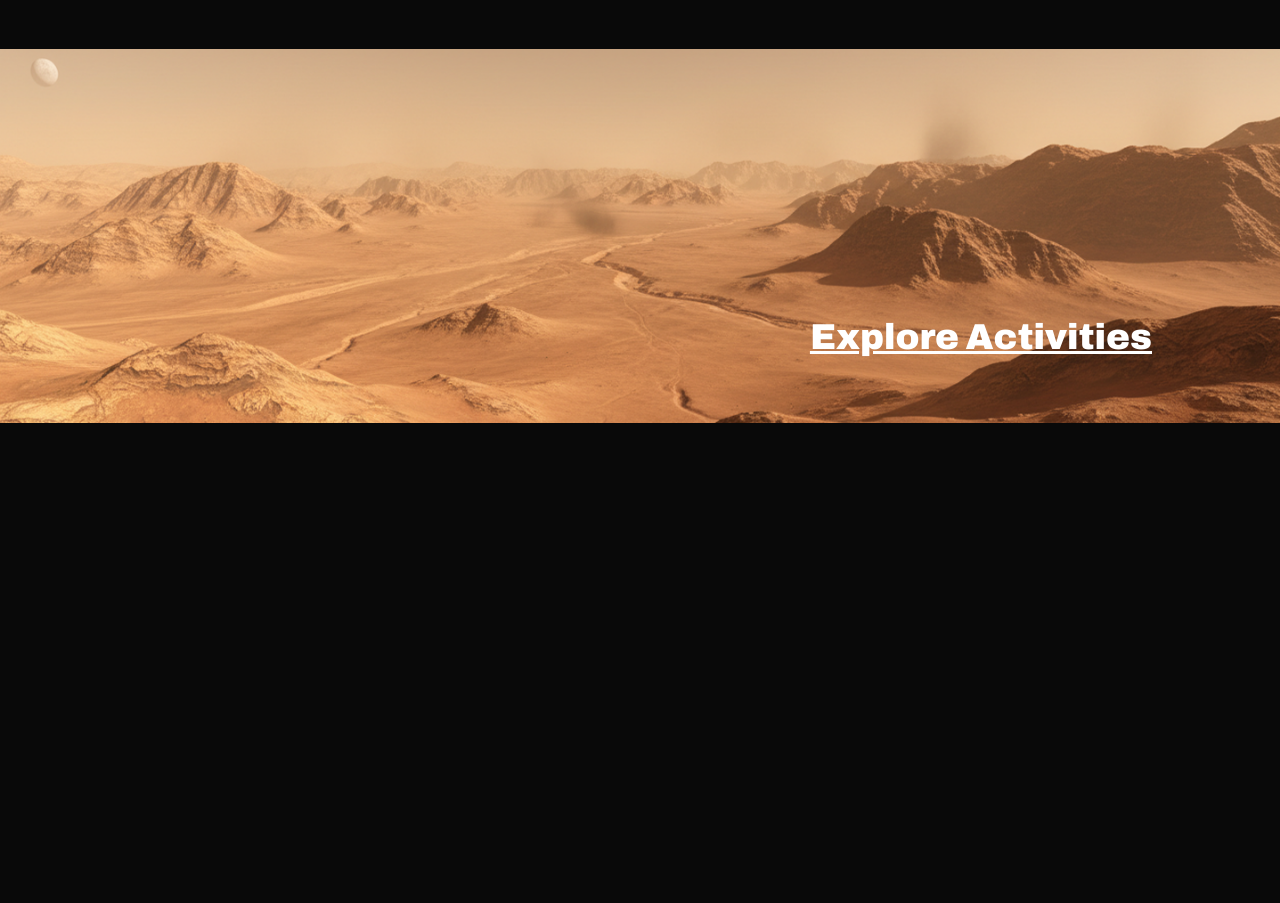
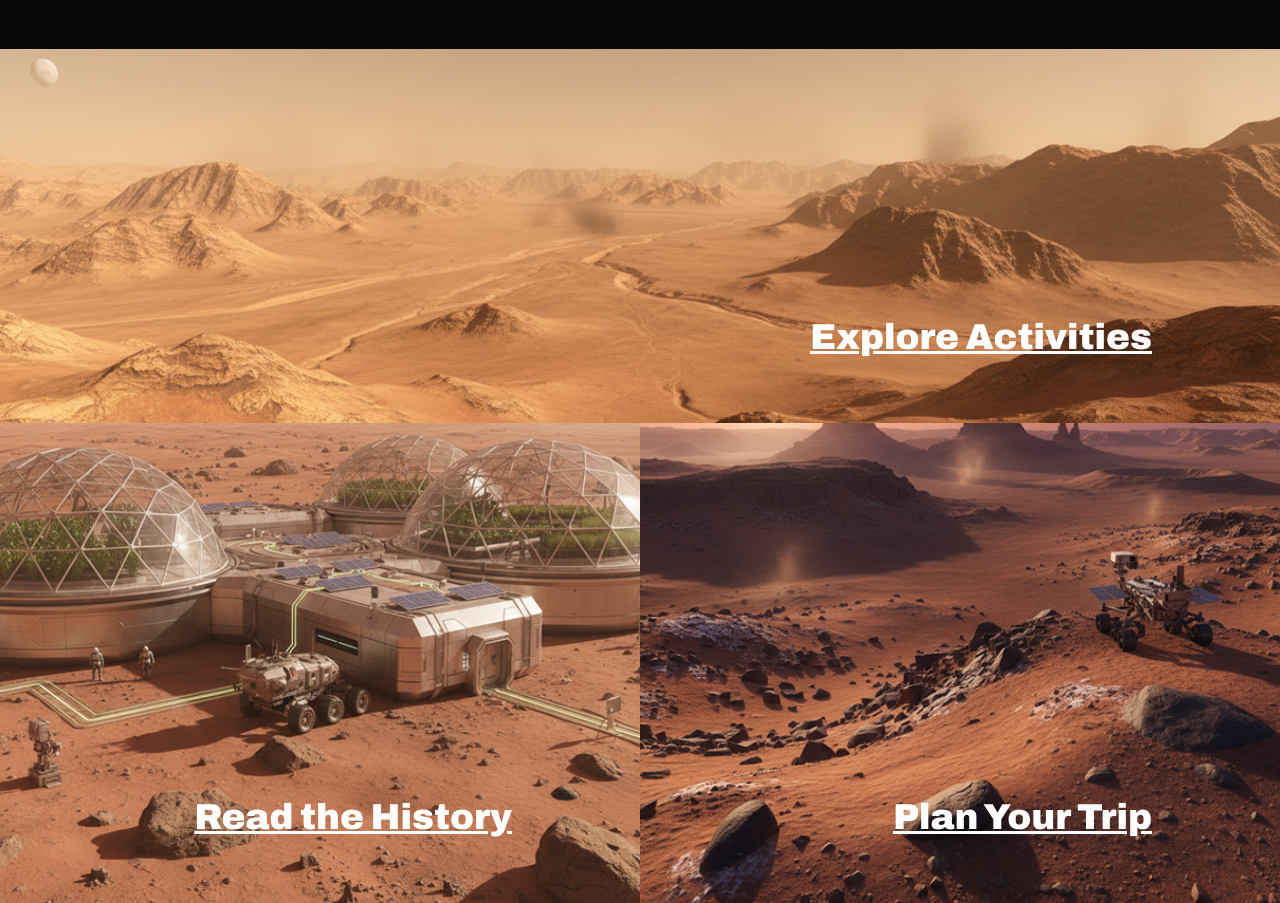
Before and after one commit to gms1020/Travel-Little-Red, a plain HTML site: page index.html in a window 1280 px wide. Shown: the part 1840-2743 px from the top of the page. Before the commit the page ends 2263 px from the top, so only its background shows below. Drawn offline with nearby package versions, Linux system fonts and the light colour scheme.

Commit message:
added two other links

```diff
--- a/css/stylesheet.css
+++ b/css/stylesheet.css
@@ -76,6 +76,7 @@
     display: flex;
     flex-direction: column;
     justify-content: flex-end;
+    overflow: hidden;
 }
 
 .link {
@@ -86,6 +87,17 @@
     margin: 0;
 }
 
+.grid-container {
+  display: grid;
+  grid-template-columns: 1fr 1fr;
+  padding: 0;
+}
+
+.grid-item {
+  position: relative;
+  padding: 10px;
+}
+
 body {
     background-color: #090909;
 }
--- a/index.html
+++ b/index.html
@@ -69,8 +69,19 @@
         </div>
 
         <div class="link-section">
-            <img class="bg-item" src="img/explore-activities.png" alt="Picture of Mars">
+            <img class="bg-item" src="img/explore-activities.png" alt="Sweeping shot of the Martian landscape">
             <h2 class="link"><a href="#" class="archivo-main link">Explore Activities</a></h2>
+        </div>
+
+        <div class="grid-container">
+            <div class="link-section">
+                <img class="bg-item" src="img/history.png" alt="Picture of the rersort domes on Mars">
+                <h3 class="link"><a href="#" class="archivo-main link">Read the History</a></h3>
+            </div>
+            <div class="link-section">
+                <img class="bg-item" src="img/planning.png" alt="Sweeping shot of the Martian landscape">
+                <h3 class="link"><a href="#" class="archivo-main link">Plan Your Trip</a></h3>
+            </div>
         </div>
 
         <script src="https://cdn.jsdelivr.net/npm/bootstrap@5.3.8/dist/js/bootstrap.bundle.min.js" integrity="sha384-FKyoEForCGlyvwx9Hj09JcYn3nv7wiPVlz7YYwJrWVcXK/BmnVDxM+D2scQbITxI" crossorigin="anonymous"></script>
```
Also changed, not shown: img/history.png (added), img/planning.png (added).
